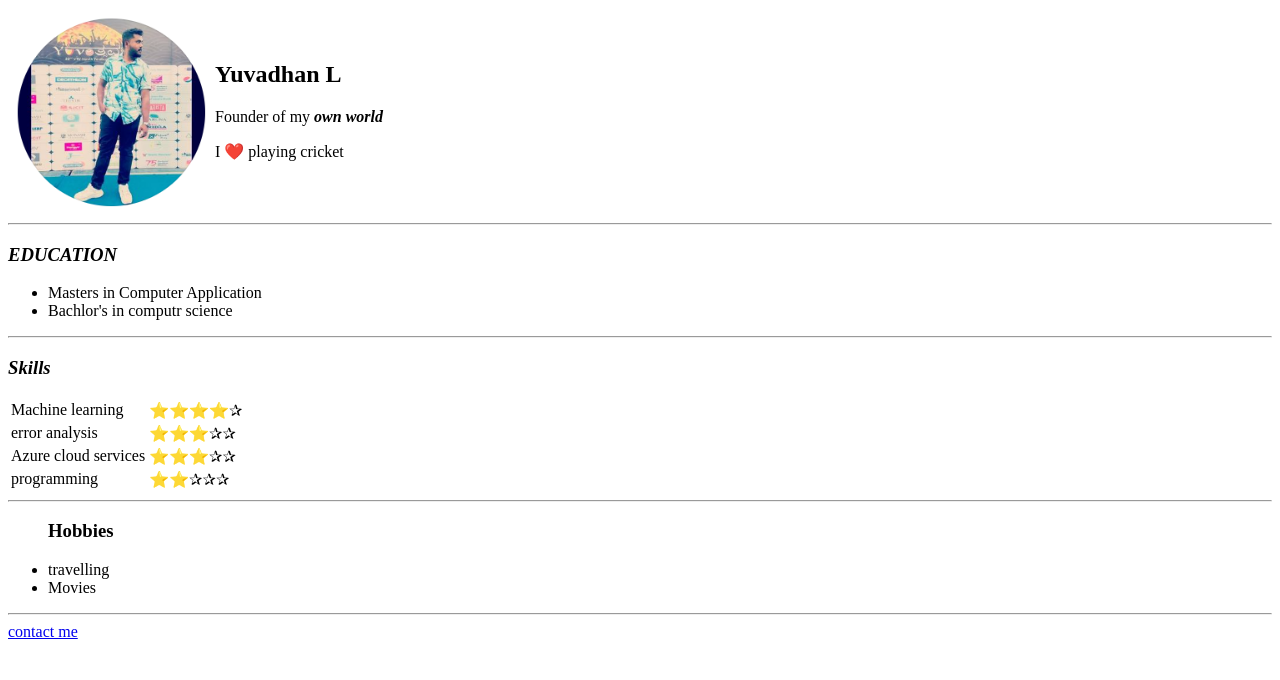
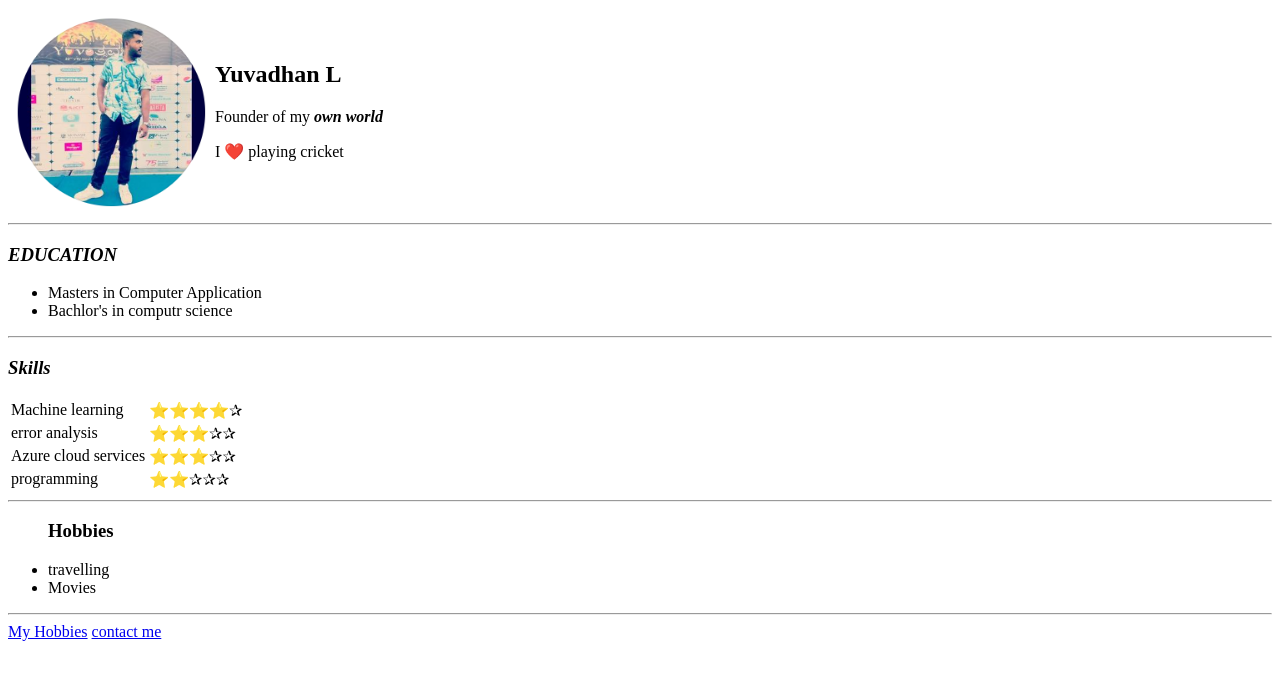
Before and after one commit to yuvarockstar/cv, a plain HTML site: page index.html in a window 1280 px wide. Drawn offline with Linux system fonts and the light colour scheme.

Commit message:
Update index.html

```diff
--- a/index.html
+++ b/index.html
@@ -41,6 +41,7 @@
       <li>Movies</li>
       </ul>
       <hr>
+      <a href="hobbie.html">My Hobbies</a>
       <a href="contact.html">contact me</a>
     </body>
   </head>
```
